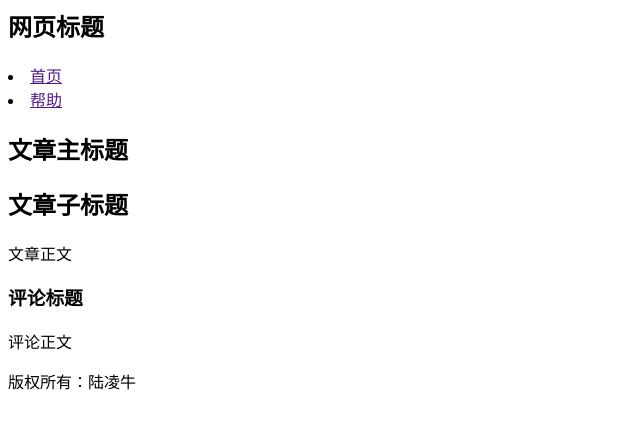
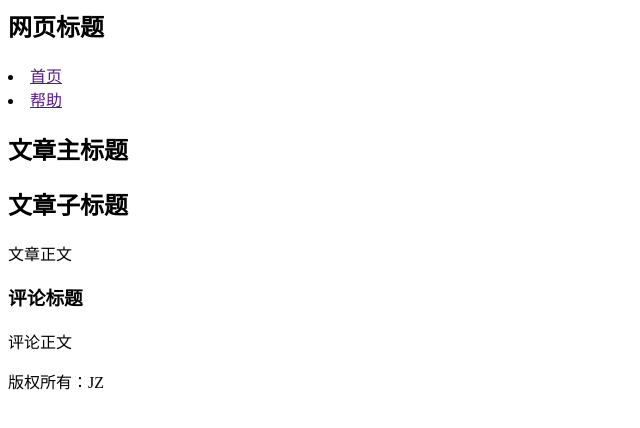
Before and after one commit to jingzhi321/zuo-ye, a plain HTML site: page 作业2/index.html in a window 1280 px wide. Shown: the full height of the page, 0-640 px from the left. Drawn offline with Linux system fonts and the light colour scheme.

Commit message:
Update index.html

```diff
--- a/作业2/index.html
+++ b/作业2/index.html
@@ -33,7 +33,7 @@
 	<footer>
 		<p>
 			<snall>
-				版权所有：陆凌牛
+				版权所有：JZ
 			</snall>
 		</p>
 	</footer>
```
